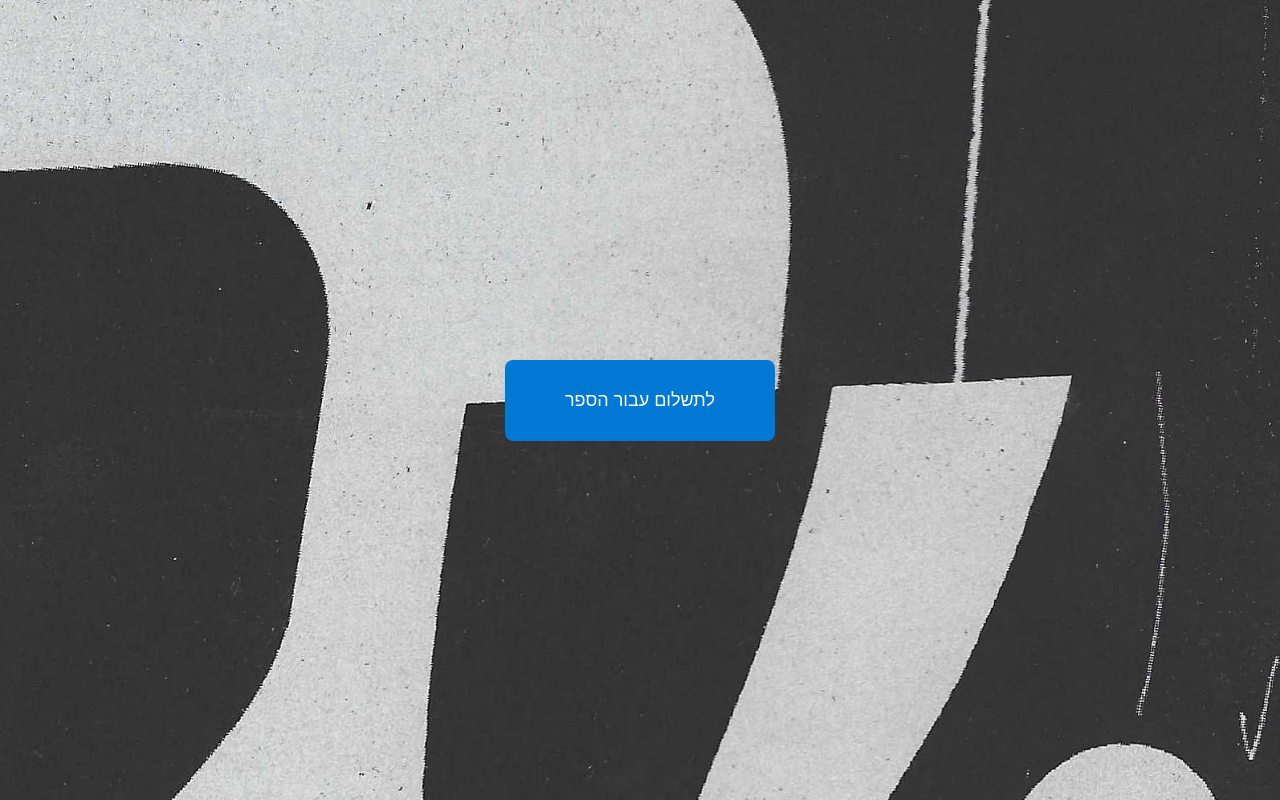
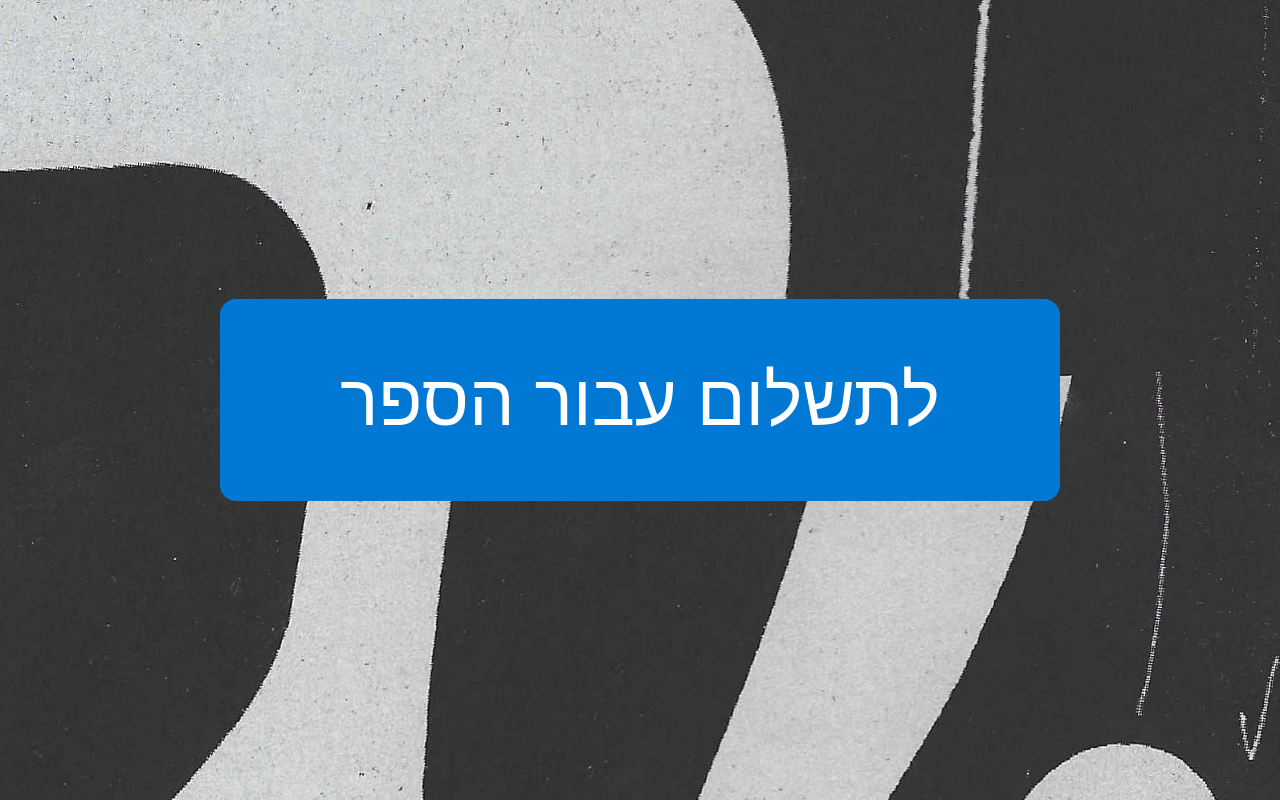
Before and after one commit to lior77/book-gage, a plain HTML site: page index.html in a window 1280 px wide. Drawn offline with Linux system fonts and the light colour scheme.

Commit message:
Add files via upload

```diff
--- a/index.html
+++ b/index.html
@@ -18,12 +18,12 @@
       align-items: center;
     }
     .pay-button {
-      padding: 30px 60px;
-      font-size: 18px;
+      padding: 60px 120px;
+      font-size: 72px;
       background-color: #0078D4;
       color: white;
       border: none;
-      border-radius: 8px;
+      border-radius: 16px;
       cursor: pointer;
       text-decoration: none;
     }
```
